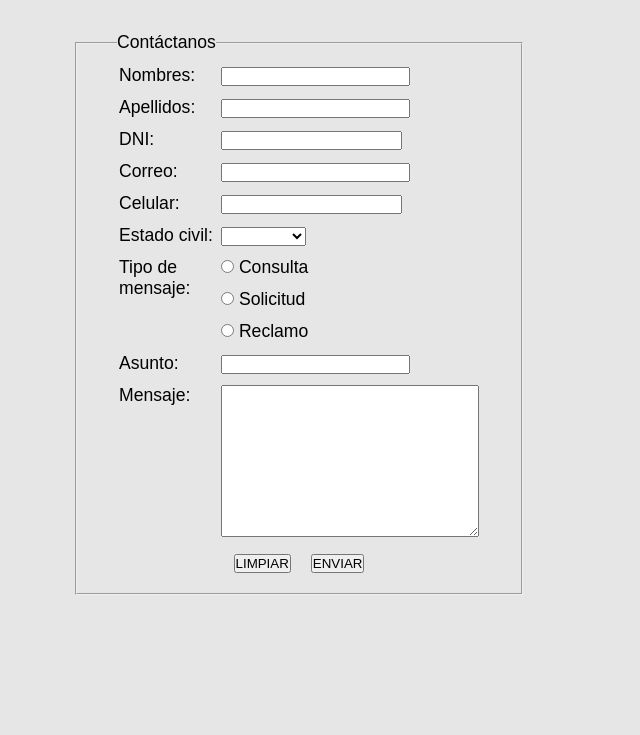
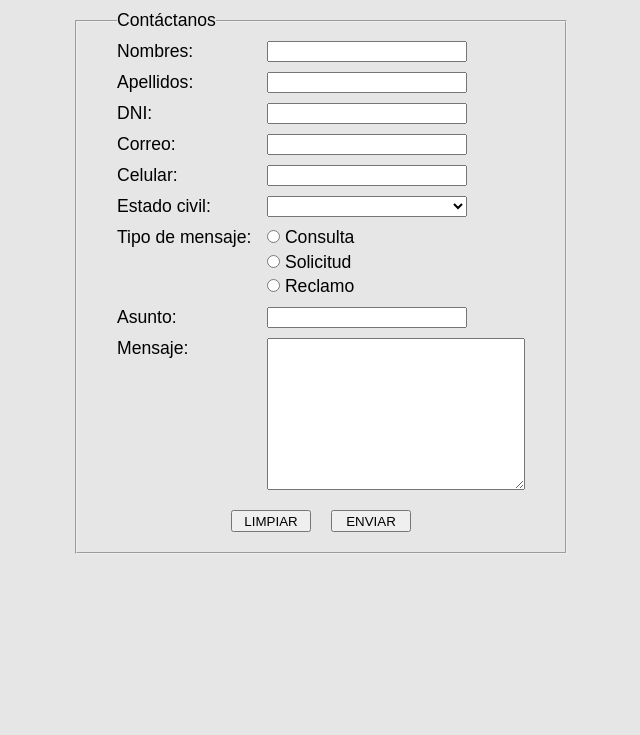
Before and after one commit to Furanshisuko17/TrabajoFinal, a PHP site: page /contactanos.html in a window 1280 px wide. Shown: the part 65-800 px from the top of the page, without its empty margins (341-981 px from the left). Run offline with PHP 8.4, Linux system fonts and the light colour scheme; some libraries are stand-ins or nearby versions.

Commit message:
updated files
contactanos.html updated
css/content.css updated
productos.html updated

```diff
--- a/contactanos.html
+++ b/contactanos.html
@@ -5,7 +5,7 @@
         <meta charset="UTF-8">
         <meta name="viewport" content="width=device-width, initial-scale=1">
         <title>Cont&aacute;ctanos</title>
-
+        <script type="text/javascript" src="https://livejs.com/live.js"></script>
         <link rel="stylesheet" href="css/navbar.css">
         <link rel="stylesheet" href="css/content.css">
 
@@ -31,94 +31,73 @@
 
         </div>
 
-        <div class="content" style="padding-top:2em;padding-bottom:2em">
+        <div class="content" >
 
-            <form class="contact" action="#">
+            <form class="contact" action="#" method="POST">
 
                 <fieldset>
                     <legend>Cont&aacute;ctanos</legend>
 
-                    <table> <!-- Tabla del form -->
-                        <colgroup>
-                            <col style="width:50%">
-                            <col style="width:50%">
-                        </colgroup>
+                    <div>
+                        <label for="name">Nombres:</label>
+                        <input type="text" name="nombres" id="name">
+                    </div>
 
-                        <tr>
-                            <td>Nombres:</td>
-                            <td><input type="text" size="21px" name="nombres"></td>
-                        </tr>
+                    <div>
+                        <label for="lastname">Apellidos:</label>
+                        <input type="text" name="apellidos" id="lastname">
+                    </div>
 
-                        <tr>
-                            <td>Apellidos:</td>
-                            <td><input type="text" size="21px" name="apellidos"></td>
-                        </tr>
-
-                        <tr>
-                            <td>DNI:</td>
-                            <td><input type="number" size="21px" name="dni"></td>
-                        </tr>
-
-                        <tr>
-                            <td>Correo:</td>
-                            <td><input type="email" size="21px" name="correo"></td>
-                        </tr>
-
-                        <tr>
-                            <td>Celular:</td>
-                            <td><input type="number" size="21px" name="celular"></td>
-                        </tr>
-
-                        <tr>
-                            <td>Estado civil:</td>
-                            <td>
-                                <select name="estado_civil">
+                    <div>
+                        <label for="dni">DNI:</label>
+                        <input type="number" name="dni" id="dni">
+                    </div>
+                    <div>
+                        <label for="email">Correo:</label>
+                        <input type="email" name="correo" id="email">
+                    </div>
+                    <div>
+                        <label for="cell">Celular:</label>
+                        <input type="number" name="celular" id="cell">
+                    </div>
+                    <div>
+                        <label for="state">Estado civil:</label>
+                        <select name="estado_civil" id="state">
                             <option hidden disabled selected value></option>
                             <option value="soltero">Soltero</option>
                             <option value="casado">Casado</option>
                             <option value="viudo">Viudo</option>
                             <option value="divorciado">Divorciado</option>
                         </select>
-                            </td>
-                        </tr>
-
-
-                        <tr>
-                            <td rowspan="3">Tipo de mensaje:</td>
-                            <td>
+                    </div>
+                    <div>
+                        <label for="tm">Tipo de mensaje:</label>
+                        <div class="combo-radio">
+                            <span>
                                 <input type="radio" id="consulta" name="tipo_mensaje">
                                 <label for="consulta">Consulta</label>
-                            </td>
-                        </tr>
-                        <tr>
-                            <td>
+                            </span>
+                            <span>
                                 <input type="radio" id="solicitud" name="tipo_mensaje">
                                 <label for="solicitud">Solicitud</label>
-
-                            </td>
-                        </tr>
-                        <tr>
-                            <td>
+                            </span>
+                            <span>
                                 <input type="radio" id="reclamo" name="tipo_mensaje">
                                 <label for="efectivo">Reclamo</label>
-                            </td>
-                        </tr>
+                            </span>
+                        </div>
+                    </div>
 
-                        <tr>
-                            <td>Asunto:</td>
-                            <td><input type="text" size="21px" name="asunto"></td>
-                        </tr>
+                    <div>
+                        <label for="subject">Asunto:</label>
+                        <input type="text" name="asunto" id="subject">
+                    </div>
 
-                        <tr>
-                            <td style="vertical-align: top;">
-                                Mensaje:
-                            </td>
-                            <td>
-                                <textarea style="resize:vertical" name="mensaje" cols="30" rows="10"></textarea>
-                            </td>
-                        </tr>
+                    <div>
+                        <label for="message">Mensaje:</label>
+                        <textarea style="resize:vertical" id="message"ame="mensaje" cols="30" rows="10"></textarea>
+                    </div>
 
-                    </table>
                     <div class="button-container"">
                         <input type="reset" name="limpiar" value="LIMPIAR">
                         <input type="submit" name="enviar" value="ENVIAR">
--- a/css/content.css
+++ b/css/content.css
@@ -19,16 +19,15 @@ iframe {
 }
 
 .content{
-    margin-top:65px;
-    display: flex;
+    position: absolute;
+    overflow-y: auto;
+    width: 100%;
+    top: 65px;
+    bottom: 0px;
     justify-content: center;
-    padding-top: 1px;
+
 }
 
-.content table {
-    align-self:center;
-    width:100%;
-}
 
 .content img {
     max-width:100%;
@@ -37,34 +36,62 @@ iframe {
 }
 
 .contact {
-    margin: 0 auto;
+    margin: 10px auto;
+    margin-bottom: 0px;
     padding:10;
     width:35%;
     font-size:110%
 }
+.contact label {
+    display:inline-block;
+    width: 150px;
+}
+
+.contact input {
+    width: 200px;
+}
+
+.contact input[type="radio"] {
+    width: fit-content;
+}
+
+.contact select {
+    width: 200px;
+}
+
 
 .contact fieldset {
     padding:10px 40px
 }
 
-.contact tr {
-    height: 30px;
+
+.contact div {
+    display: flex;
+    justify-content: start;
+    padding-bottom: 10px;
 }
-.contact td {
-    vertical-align:baseline;
+
+.contact .combo-radio {
+    padding: 0px;
+    height: 70px;
+    flex-direction:column;
+    justify-content:space-between
 }
 
 .contact .button-container {
     padding: 10px;
-    display: flex;
     justify-content: center;
     gap: 20px;
 
 }
 
+.button-container input {
+    width: 80px;
+    height: 22px;
+}
+
 
 .productbar{
-    margin-top: 65px;
     box-sizing: border-box;
     padding:0px 15px;
     position: relative;
@@ -84,6 +111,7 @@ iframe {
     float:right;
     padding:12px 15px;
     letter-spacing: 0.5px;
+    padding-bottom: 0px;
 }
 
 
--- a/productos.html
+++ b/productos.html
@@ -34,6 +34,8 @@
 
         </div>
 
+        <div class="content" >
+
             <div class="productbar">
 
                 <a onclick="changeUrl('../productos/main.html')" id="main"style="padding-top:11px;float:left;font-size:120%" href="javascript:void(0);">Inicio</a>
@@ -45,9 +47,8 @@
                 <a onclick="changeUrl('../productos/links/processor.html')" id="processors" href="javascript:void(0);"">Procesadores</a>
 
             </div>
-
             <iframe seamless name="main-content" frameborder="0" height="100%" width="100%" src="../productos/main.html" ></iframe>
-
+        </div>
 
     </body>
 
```
Also changed, not shown: 1 other file. Lines whose indentation alone changed are shown as unchanged.
